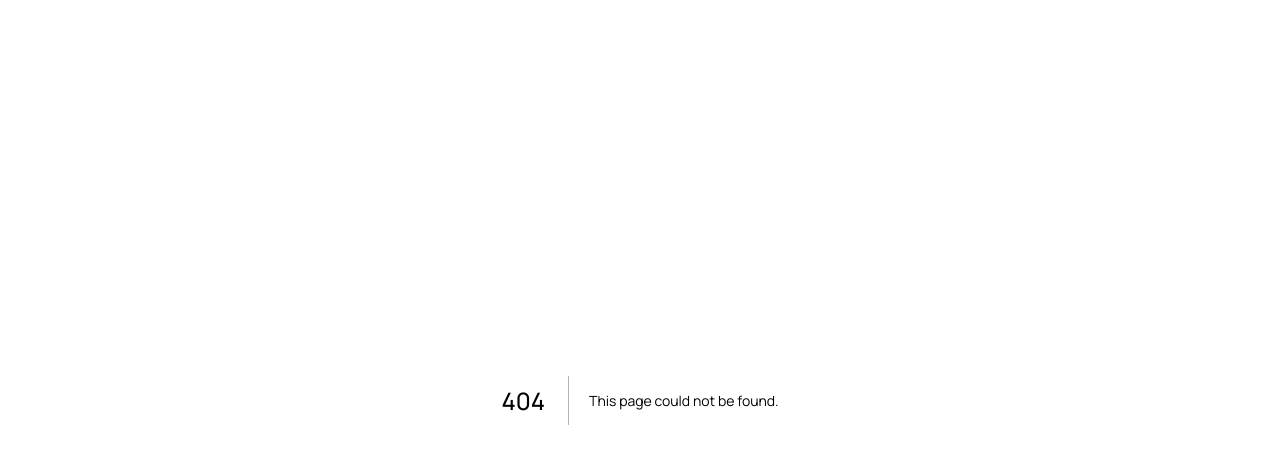
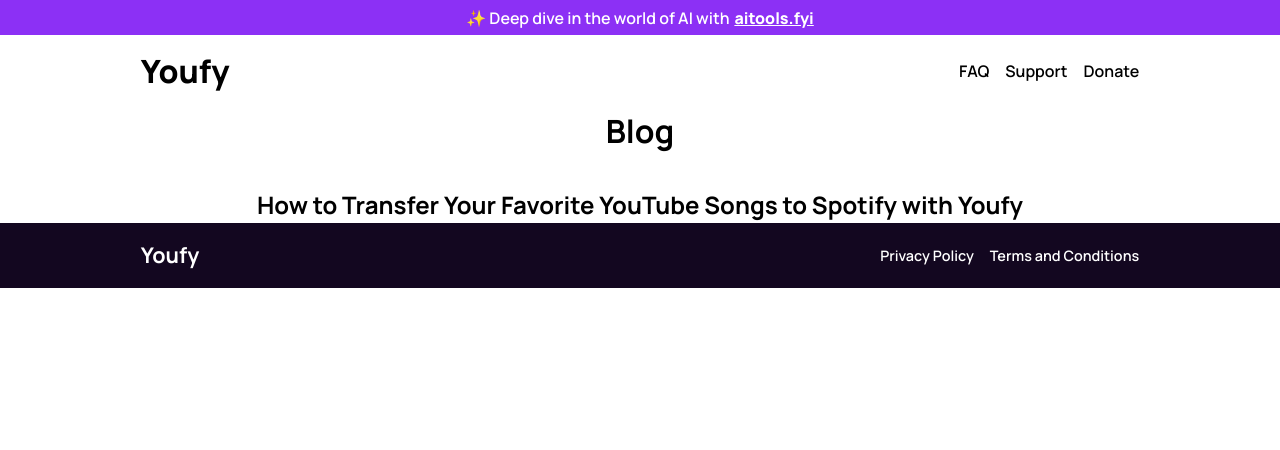
Before and after one commit to imrishit98/youfyapp.com, a Next.js app: page /blog in a window 1280 px wide. Before the commit this address had no page. Shown: the top 450 px of the page. Built offline with nearby package versions, Linux system fonts and the light colour scheme.

Commit message:
Add blog page

```diff
--- /dev/null
+++ b/src/pages/blog/index.js
@@ -0,0 +1,24 @@
+import Link from 'next/link';
+import Layout from '../../components/Layout';
+
+const Blog = () => {
+  return (
+    <Layout>
+      <div className='blog-page'>
+        <h1>Blog</h1>
+        <ul className='blog-list'>
+          <li>
+            <h2>
+              <Link href='/blog/how-to-transfer-your-favorite-youtube-songs-to-spotify-with-youfy'>
+                How to Transfer Your Favorite YouTube Songs to Spotify with
+                Youfy
+              </Link>
+            </h2>
+          </li>
+        </ul>
+      </div>
+    </Layout>
+  );
+};
+
+export default Blog;
--- a/src/styles/main.css
+++ b/src/styles/main.css
@@ -531,4 +531,41 @@ footer p:hover span {
 }
 .faq h2 {
   margin-bottom: 0;
+}
+
+.blog-page {
+  display: flex;
+  justify-content: center;
+  align-items: center;
+  padding: 0 14vw;
+  max-width: 100%;
+  margin: 0 auto;
+  overflow-x: hidden;
+  gap: 2rem;
+  flex-direction: column;
+  padding-top: 2rem;
+  padding-bottom: 2rem;
+}
+@media (min-width: 1921px) {
+  .blog-page {
+    padding: 0 26vw;
+  }
+}
+@media (max-width: 1535px) {
+  .blog-page {
+    padding: 0 11vw;
+  }
+}
+@media (max-width: 1025px) {
+  .blog-page {
+    padding: 0 6vw;
+  }
+}
+@media (max-width: 641px) {
+  .blog-page {
+    padding: 0 4vw;
+  }
+}
+.blog-page .blog-list {
+  list-style: none;
 }/*# sourceMappingURL=main.css.map */
--- a/src/styles/main.scss
+++ b/src/styles/main.scss
@@ -11,3 +11,4 @@
 // pages
 @import './pages/index';
 @import './pages/pages-global';
+@import './pages/blog';
--- /dev/null
+++ b/src/styles/pages/blog/_index.scss
@@ -0,0 +1,12 @@
+.blog-page {
+  @include container;
+  gap: 2rem;
+  flex-direction: column;
+  padding: {
+    top: 2rem;
+    bottom: 2rem;
+  }
+  .blog-list {
+    list-style: none;
+  }
+}
```
Also changed, not shown: 1 other file (tests, documents, lock files or other folders).
